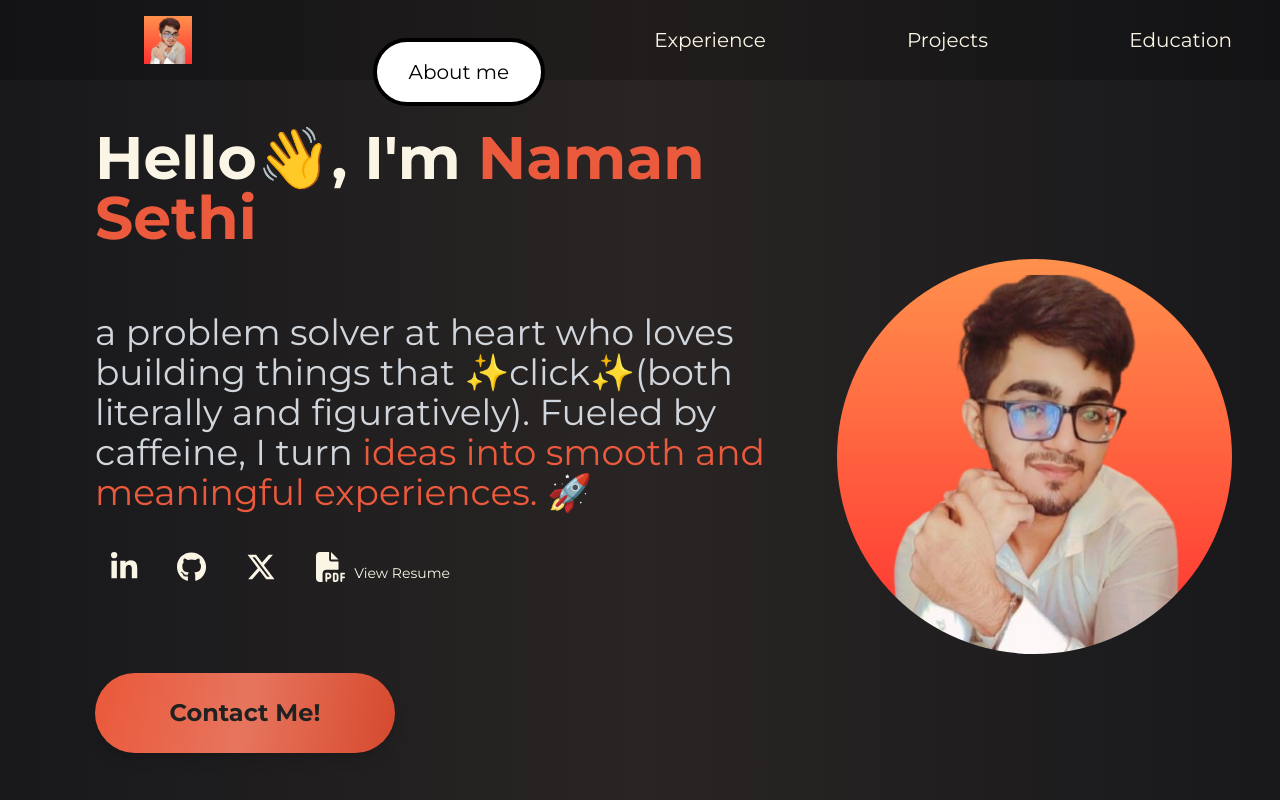
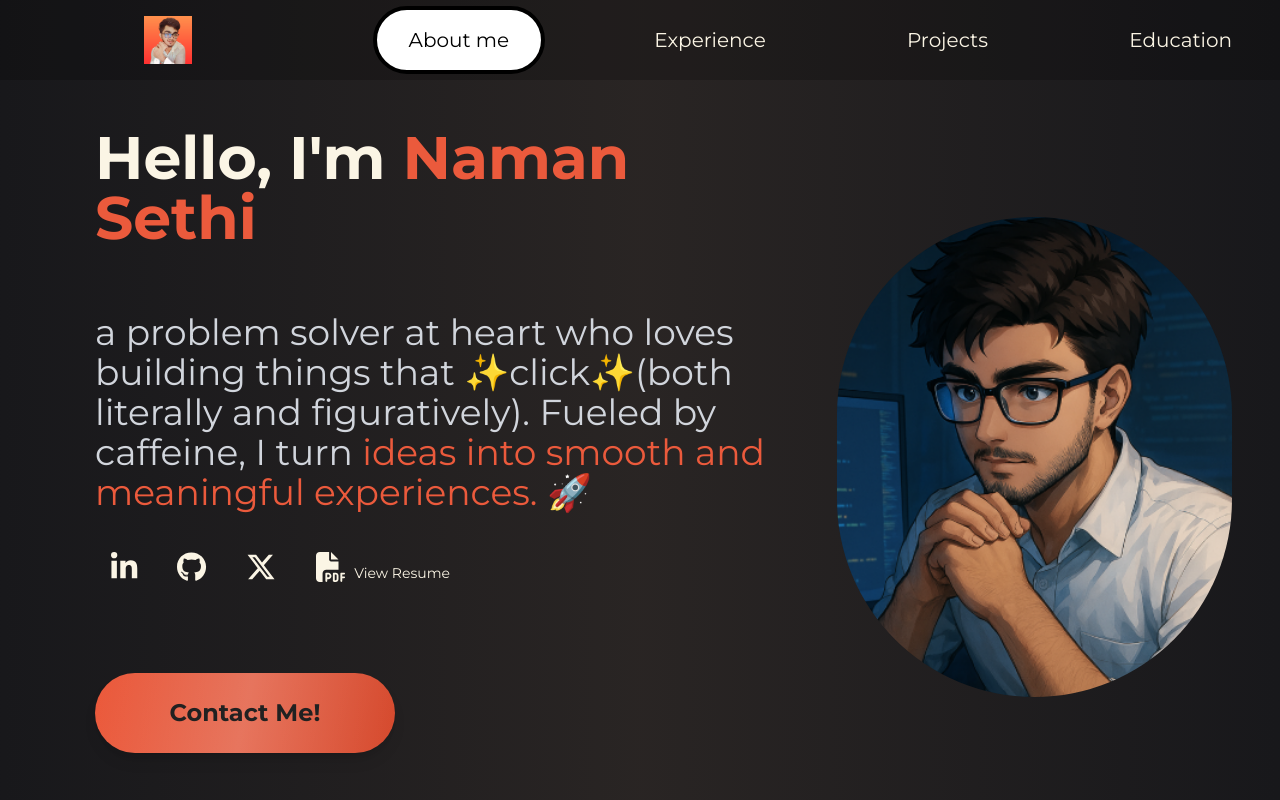
Before and after one commit to namansethi13/portfolio, a React (Vite) app: page / in a window 1280 px wide. Shown: the top 800 px of the page. Built offline with nearby package versions, Linux system fonts and the light colour scheme.

Commit message:
added rotate effect on the main picute and removed y displacment on pc nav bar items

```diff
--- a/src/components/Hero.tsx
+++ b/src/components/Hero.tsx
@@ -7,9 +7,13 @@ import {
 import { faFilePdf } from "@fortawesome/free-solid-svg-icons";
 import { FontAwesomeIcon } from "@fortawesome/react-fontawesome";
 import CTA from "./CTA";
+import { useEffect, useRef } from "react";
 
 function Hero() {
   const text = "Contact Me!";
+  let rotateDiv = useRef<HTMLDivElement>(null);
+  let rotateCount = 0;
+
   const onClick = () => {
     window.open("mailto:namansethi1328@gmail.com");
   };
@@ -37,6 +41,28 @@ function Hero() {
     },
   ];
 
+  const handleClick = () => {
+    console.log("clicked");
+    console.log(rotateDiv.current);
+    if (rotateDiv.current) {
+      rotateDiv.current.classList.toggle("rotate-y-180");
+    }
+  }
+
+  const rotateAfter5s = () => {
+    setTimeout(() => {
+      if (rotateDiv.current) {
+        rotateDiv.current.classList.toggle("rotate-y-180");
+        if(rotateCount < 1) {
+          rotateCount++;
+          rotateAfter5s();
+        }
+      }
+
+    }
+    , 5000);
+  }
+  rotateAfter5s();
   return (
     <div id="hero" className="relative bg-gradient-to-r w-full h-full flex flex-col min-w-screen min-h-[30vh] justify-center items-center overflow-hidden">
       <Navbar />
@@ -47,7 +73,7 @@ function Hero() {
         <div className="text-light w-full flex lg:flex-row flex-col-reverse items-center justify-end gap-12">
           <div className="flex flex-col justify-center h-full p-4 md:w-3/5">
             <h1 className="text-5xl font-bold md:text-6xl mb-16 text-center md:text-left">
-              Hello👋, I'm <span className="text-highlight">Naman Sethi</span>
+              Hello, I'm <span className="text-highlight">Naman Sethi</span>
             </h1>
             <h2 className="text-2xl  md:text-4xl text-gray-300 md:text-left text-center ">
               a problem solver at heart who loves building things that
@@ -79,12 +105,32 @@ function Hero() {
               <CTA text={text} onClick={onClick} />
             </div>
           </div>
-          <div className="mt-8 w-2/5 h-full md:w-1/3 flex justify-center items-center">
-            <img
-              src="/profilex.png"
-              alt="profile"
-              className="h-full object-cover rounded-full w-full"
-            />
+          <div className="mt-8 w-2/5 h-full md:w-1/3 flex justify-center items-center relative">
+          <div className="relative w-40 h-40 lg:w-[30rem] lg:h-[30rem] flex justify-center items-center perspective" onClick={handleClick}>
+          {/* Flipping Container */}
+          <div className="relative w-full h-full transition-transform duration-1000 transform-style-3d hover:rotate-y-180" ref={rotateDiv}>
+
+            {/* Front Side (Initially Visible) */}
+            <div className="absolute w-full h-full backface-hidden ">
+              <img
+                src="/profilex.png"
+                alt="profile"
+                className="h-full object-cover rounded-full w-full"
+              />
+            </div>
+
+            {/* Back Side (Initially Hidden) */}
+            <div className="absolute w-full h-full backface-hidden rotate-y-180">
+              <img
+                src="/animated-profilex.png"
+                alt="profile"
+                className="h-full object-cover rounded-full w-full"
+              />
+            </div>
+
+          </div>
+        </div>
+
           </div>
         </div>
 
--- a/src/components/Navbar.tsx
+++ b/src/components/Navbar.tsx
@@ -52,7 +52,7 @@ function Navbar(){
                     className=
                     { `rounded-full p-4 relative text-2xl md:text-xl ${
                         selected === index
-                        ? "text-black bg-white border-4 top-8 "
+                        ? "text-black bg-white border-4"
                         : ""
                     }`} key={index}>
                     <li className="inline-block mx-4" key={name}>{name}</li>
--- a/src/index.css
+++ b/src/index.css
@@ -35,3 +35,10 @@ body {
   .marquee-animation-pause {
     animation-play-state: paused;
   }
+  .transform-style-3d {
+    transform-style: preserve-3d;
+  }
+
+  .perspective {
+    perspective: 1000px;
+  }
```
Also changed, not shown: public/animated-profilex.png (added).
